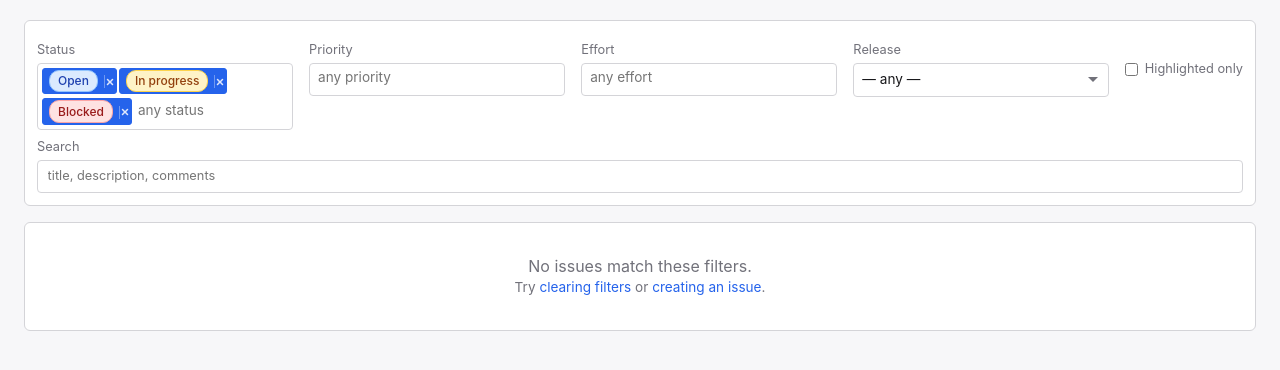
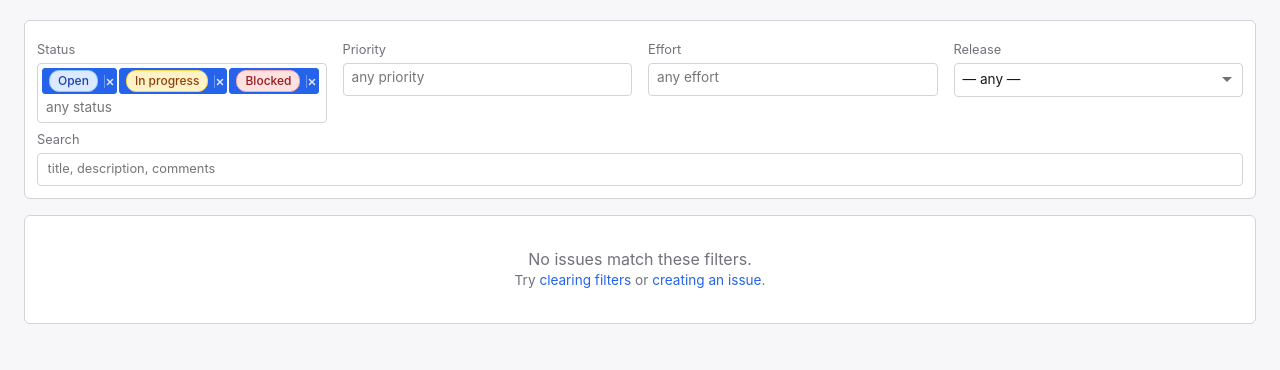
Before and after one commit to pretalx/pxtx, a Django app: page /issues/ in a window 1280 px wide. Shown: the part 47-417 px from the top of the page. Run offline with Django 5.2, Linux system fonts and the light colour scheme; the visitor is signed in with stand-in values (Sample User, id 1); data that the repository does not hold is empty.

Commit message:
Drop "highlighted only" filter

```diff
--- a/src/pxtx/core/static/core/base.css
+++ b/src/pxtx/core/static/core/base.css
@@ -221,7 +221,6 @@ nav.site a.new-issue { color: var(--accent); }
 }
 .filter-row { display: flex; gap: 1rem; flex-wrap: wrap; align-items: flex-start; }
 .filter-row label { display: flex; flex-direction: column; gap: 0.2rem; padding-top: 0.5rem; font-size: 0.8rem; color: var(--text-muted); min-width: 12rem; flex: 1 1 12rem; }
-.filter-row label.inline { flex-direction: row; align-items: center; gap: 0.4rem; margin-top: 1.2rem; flex: 0 0 auto; min-width: 0; }
 .filter-row label.wide { flex: 1; }
 .filter-row label.wide input { width: 100%; }
 
--- a/src/pxtx/core/templates/core/issue_list.html
+++ b/src/pxtx/core/templates/core/issue_list.html
@@ -47,10 +47,6 @@
                 {% endfor %}
             </select>
         </label>
-        <label class="inline">
-            <input type="checkbox" name="is_highlighted" {% if highlighted_only %}checked{% endif %}>
-            <span>Highlighted only</span>
-        </label>
     </div>
     <div class="filter-row">
         <label class="wide">
--- a/src/pxtx/core/views/issue.py
+++ b/src/pxtx/core/views/issue.py
@@ -253,7 +253,6 @@ def _issue_list_context(params):
         "selected_efforts": selected_efforts,
         "selected_milestone": params.get("milestone", ""),
         "search_value": params.get("search", ""),
-        "highlighted_only": params.get("is_highlighted") == "on",
         "sort": sort,
         "direction": direction,
         "sort_headers": _sort_headers(params, sort, direction),
```
Also changed, not shown: src/tests/views/integration/test_issue_list_filters.py (+1 -1 lines).
